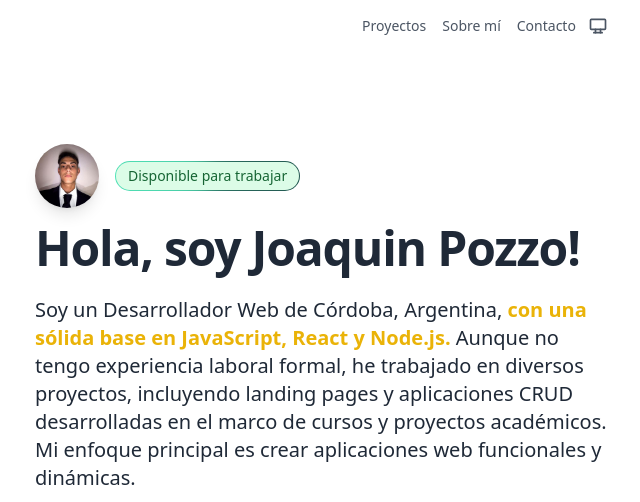
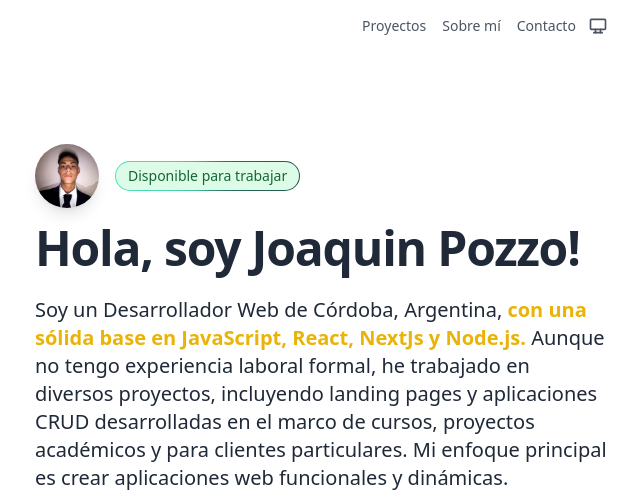
Before and after one commit to Joapozzo/portfolio, an Astro site: page / in a window 1280 px wide. Shown: the top 502 px of the page, without its empty margins (157-797 px from the left). Built offline with nearby package versions, Linux system fonts and the light colour scheme; Astro itself is replaced by a stand-in of ours.

```diff
--- a/src/components/Hero.astro
+++ b/src/components/Hero.astro
@@ -31,8 +31,8 @@
     class="mt-6 text-xl text-gray-800 dark:[&>strong]:text-yellow-200 [&>strong]:text-yellow-500 [&>strong]:font-semibold dark:text-gray-300"
   >
   Soy un Desarrollador Web de Córdoba, Argentina, <strong
-      >con una sólida base en JavaScript, React y Node.js.</strong
-    > Aunque no tengo experiencia laboral formal, he trabajado en diversos proyectos, incluyendo landing pages y aplicaciones CRUD desarrolladas en el marco de cursos y proyectos académicos. Mi enfoque principal es crear aplicaciones web funcionales y dinámicas.
+      >con una sólida base en JavaScript, React, NextJs y Node.js.</strong
+    > Aunque no tengo experiencia laboral formal, he trabajado en diversos proyectos, incluyendo landing pages y aplicaciones CRUD desarrolladas en el marco de cursos, proyectos académicos y para clientes particulares. Mi enfoque principal es crear aplicaciones web funcionales y dinámicas.
   </p>
   <nav class="flex flex-wrap gap-4 mt-8">
     <SocialPill href="mailto:pozzojoa@gmail.com">
```
